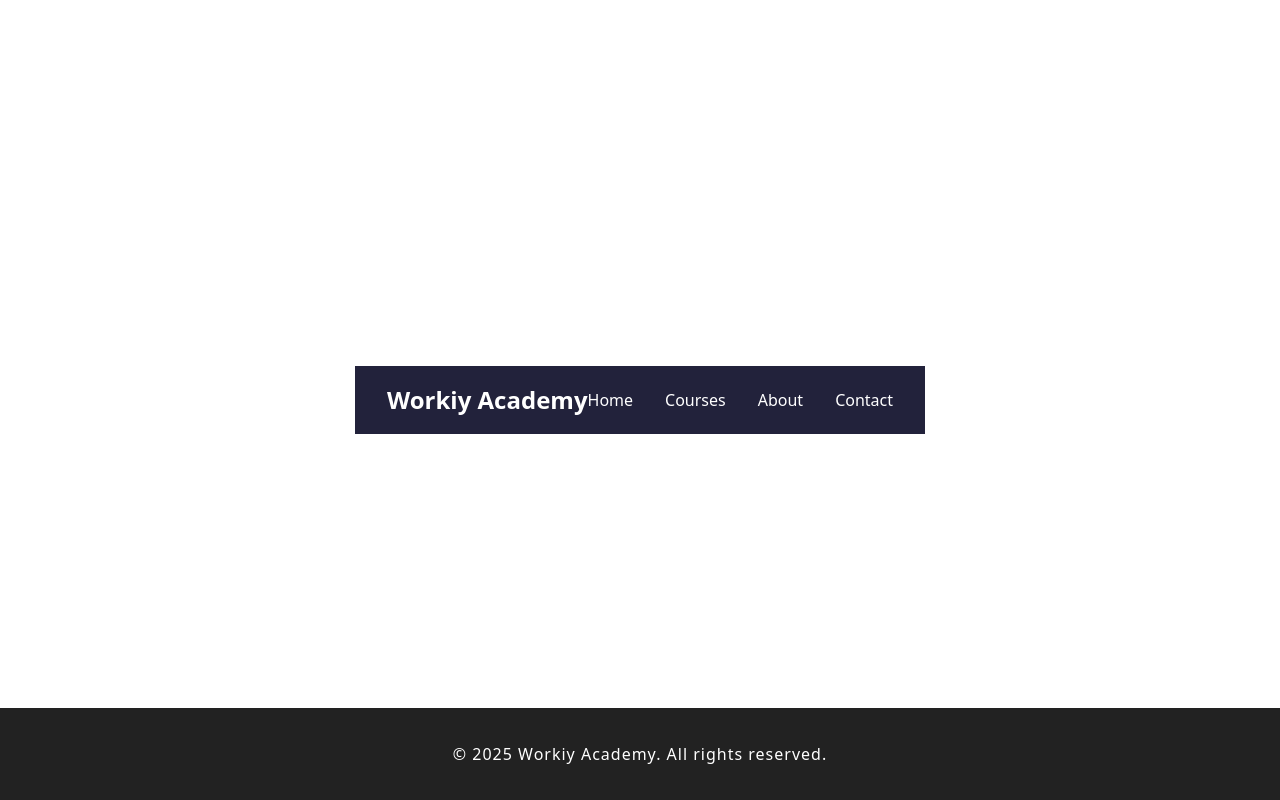
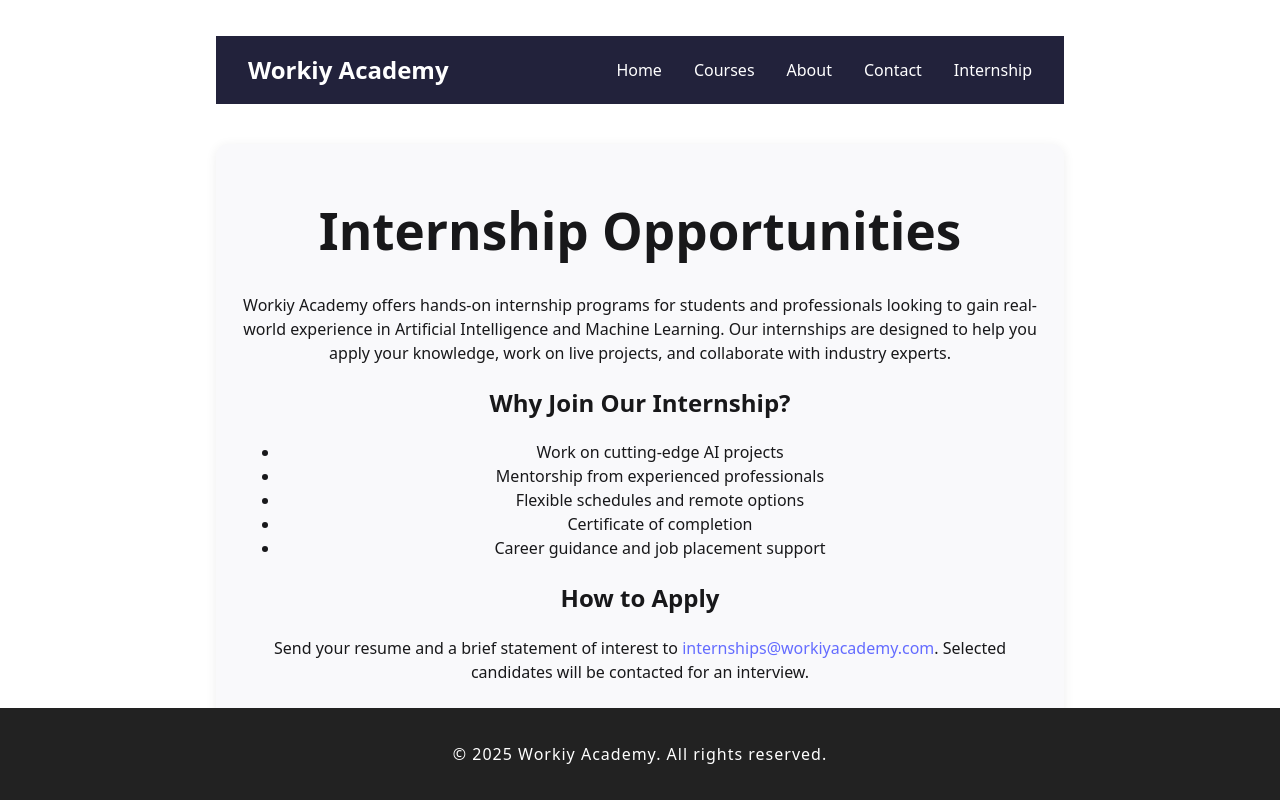
Before and after one commit to workiy-git/workiy-academy-ui, a React (Vite) app: page /internship in a window 1280 px wide. Built offline with nearby package versions, Linux system fonts and the light colour scheme.

Commit message:
worked on code setup
worked on code setup

```diff
--- a/src/AppRouter.jsx
+++ b/src/AppRouter.jsx
@@ -1,10 +1,12 @@
 import React from 'react';
 import { BrowserRouter as Router, Routes, Route } from 'react-router-dom';
+
 import Navbar from './components/Navbar';
 import Home from './pages/Home';
 import Courses from './pages/Courses';
 import About from './pages/About';
 import Contact from './pages/Contact';
+import Internship from './pages/Internship';
 
 const AppRouter = () => (
   <Router>
@@ -14,7 +16,8 @@ const AppRouter = () => (
         <Route path="/" element={<Home />} />
         <Route path="/courses" element={<Courses />} />
         <Route path="/about" element={<About />} />
-        <Route path="/contact" element={<Contact />} />
+  <Route path="/contact" element={<Contact />} />
+  <Route path="/internship" element={<Internship />} />
       </Routes>
     </div>
   </Router>
--- a/src/components/CourseCard.jsx
+++ b/src/components/CourseCard.jsx
@@ -1,8 +1,8 @@
 import React from "react";
 import "./CourseCard.css";
 
-function CourseCard({ title, description, image }) {
-  return (
+
+const CourseCard = ({ title, description, image }) => (
   <div className="course-card">
     <img src={image} alt={title} className="course-image" />
     <h3>{title}</h3>
@@ -10,6 +10,5 @@ function CourseCard({ title, description, image }) {
     <button className="enroll-btn">Enroll Now</button>
   </div>
 );
-}
 
 export default CourseCard;
--- a/src/components/Footer.jsx
+++ b/src/components/Footer.jsx
@@ -1,12 +1,11 @@
 import React from "react";
 import "./Footer.css";
 
-function Footer() {
-  return (
-    <footer className="footer">
-      <p>© {new Date().getFullYear()} Workiy Academy. All rights reserved.</p>
-    </footer>
-  );
-}
+
+const Footer = () => (
+  <footer className="footer">
+    <p>© {new Date().getFullYear()} Workiy Academy. All rights reserved.</p>
+  </footer>
+);
 
 export default Footer;
--- a/src/components/Navbar.jsx
+++ b/src/components/Navbar.jsx
@@ -9,7 +9,8 @@ const Navbar = () => (
       <li><Link to="/">Home</Link></li>
       <li><Link to="/courses">Courses</Link></li>
       <li><Link to="/about">About</Link></li>
-      <li><Link to="/contact">Contact</Link></li>
+  <li><Link to="/contact">Contact</Link></li>
+  <li><Link to="/internship">Internship</Link></li>
     </ul>
   </nav>
 );
--- a/src/pages/About.jsx
+++ b/src/pages/About.jsx
@@ -1,7 +1,7 @@
 import React from "react";
 
-function About() {
-  return (
+
+const About = () => (
   <div style={{maxWidth: 800, margin: "40px auto", padding: 24, background: "#f9f9fb", color: "#18181a", borderRadius: 12, boxShadow: "0 2px 12px rgba(0,0,0,0.07)"}}>
     <h1>About Workiy Academy</h1>
     <p>
@@ -45,6 +45,5 @@ function About() {
     </p>
   </div>
 );
-}
 
 export default About;
--- a/src/pages/Contact.jsx
+++ b/src/pages/Contact.jsx
@@ -1,6 +1,7 @@
 import React, { useState } from "react";
 
-function Contact() {
+
+const Contact = () => {
   const [form, setForm] = useState({ name: "", email: "", message: "", courseInterest: "" });
   const [submitted, setSubmitted] = useState(false);
 
@@ -102,6 +103,6 @@ function Contact() {
       </div>
     </div>
   );
-}
+};
 
 export default Contact;
--- a/src/pages/Courses.jsx
+++ b/src/pages/Courses.jsx
@@ -63,8 +63,8 @@ const courses = [
   }
 ];
 
-function Courses() {
-  return (
+
+const Courses = () => (
   <div style={{maxWidth: 1000, margin: "40px auto", padding: 24, background: "#f9f9fb", color: "#18181a", borderRadius: 12, boxShadow: "0 2px 12px rgba(0,0,0,0.07)"}}>
     <h1>All AI Courses</h1>
     <p style={{textAlign: "center", marginBottom: "32px", color: "#666"}}>
@@ -84,6 +84,5 @@ function Courses() {
     </ul>
   </div>
 );
-}
 
 export default Courses;
--- a/src/pages/Home.jsx
+++ b/src/pages/Home.jsx
@@ -44,8 +44,8 @@ const courses = [
   }
 ];
 
-function Home() {
-  return (
+
+const Home = () => (
   <div style={{maxWidth: 1000, margin: "40px auto", padding: 24, background: "#f9f9fb", color: "#18181a", borderRadius: 12, boxShadow: "0 2px 12px rgba(0,0,0,0.07)"}}>
     <section style={{background: "linear-gradient(90deg, #007bff 0%, #00c6ff 100%)", color: "#fff", padding: "60px 0 40px 0", textAlign: "center"}}>
       <h1 style={{fontSize: "2.8rem", marginBottom: 16}}>Welcome to Workiy Academy</h1>
@@ -69,6 +69,5 @@ function Home() {
     </div>
   </div>
 );
-}
 
 export default Home;
--- /dev/null
+++ b/src/pages/Internship.jsx
@@ -0,0 +1,25 @@
+import React from "react";
+
+const Internship = () => (
+  <div style={{maxWidth: 800, margin: "40px auto", padding: 24, background: "#f9f9fb", color: "#18181a", borderRadius: 12, boxShadow: "0 2px 12px rgba(0,0,0,0.07)"}}>
+    <h1>Internship Opportunities</h1>
+    <p>
+      Workiy Academy offers hands-on internship programs for students and professionals looking to gain real-world experience in Artificial Intelligence and Machine Learning. Our internships are designed to help you apply your knowledge, work on live projects, and collaborate with industry experts.
+    </p>
+    <h2>Why Join Our Internship?</h2>
+    <ul>
+      <li>Work on cutting-edge AI projects</li>
+      <li>Mentorship from experienced professionals</li>
+      <li>Flexible schedules and remote options</li>
+      <li>Certificate of completion</li>
+      <li>Career guidance and job placement support</li>
+    </ul>
+    <h2>How to Apply</h2>
+    <p>
+      Send your resume and a brief statement of interest to <a href="mailto:internships@workiyacademy.com">internships@workiyacademy.com</a>.
+      Selected candidates will be contacted for an interview.
+    </p>
+  </div>
+);
+
+export default Internship;
```
Lines whose indentation alone changed are shown as unchanged.
